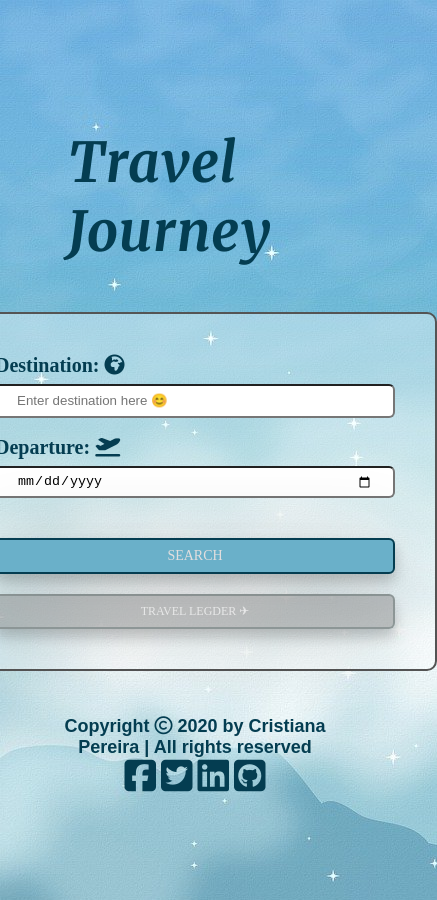
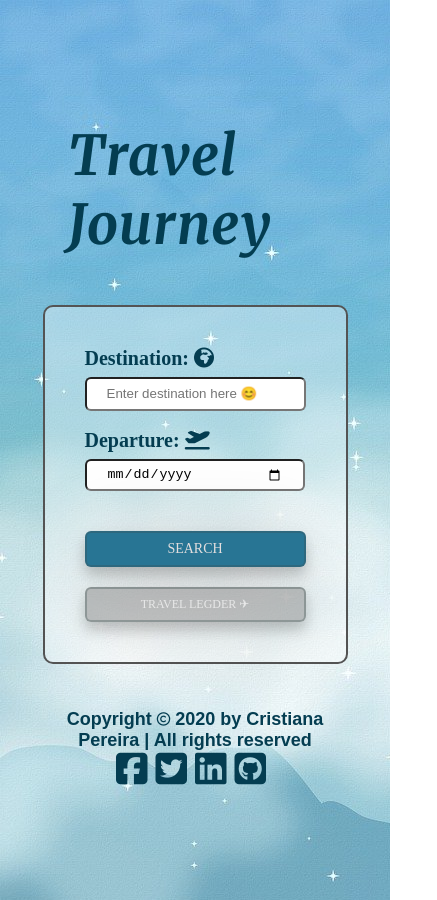
Before and after one commit to CristianaCostaPereira/Travel-App, a website built with webpack: page src/client/views/index.html in a window 390 px wide. Shown: the whole page, 437 px wide, since content can reach past the window. Built offline with nearby package versions, Linux system fonts and the light colour scheme; a web font is replaced by a local one.

Commit message:
CSS to form on mobile devices

```diff
--- a/src/client/styles/body.scss
+++ b/src/client/styles/body.scss
@@ -68,7 +68,7 @@ section {
     height: 160px;
 }
 
-@media screen and (max-width: 800px) {
+@media screen and (max-width: 900px) {
     .heading {
         display: flex;
         justify-content: center;
--- a/src/client/styles/footer.scss
+++ b/src/client/styles/footer.scss
@@ -6,22 +6,32 @@ footer {
     margin-top: 20px;
 }
 
-.social-media:hover {
-    font-weight: 700;
+.social-media {
+    display: flex;
+    justify-content: center;
+    height: 50px;
+}
+
+.social-media a i:hover {
+    font-size: 39px;
 }
 
 .fa-facebook-square {
     color: rgb(4,61,81);
+    padding-right: 8px;
 }
 
 .fa-twitter-square {
     color: rgb(4,61,81);
+    padding-right: 8px;
 }
 
 .fa-linkedin {
     color: rgb(4,61,81);
+    padding-right: 8px;
 }
 
 .fa-github-square {
     color: rgb(4,61,81);
+    padding-right: 8px;
 }
--- a/src/client/styles/form.scss
+++ b/src/client/styles/form.scss
@@ -38,10 +38,8 @@ input[type="submit"] {
     color: rgb(226, 222, 222);
     width: 100%;
     text-transform: uppercase;
-    // border: 2px solid rgba(23, 128, 123, 0.878);
-    border: 2px solid rgb(4,61,81);
-    // background-color: rgba(37, 150, 121, 0.590);
-    background-color: rgb(106,176,201);
+    border: 2px solid rgba(59, 78, 84, 0.33);
+    background-color: rgb(40, 117, 148);
     padding: 8px;
     border-radius: 6px;
     cursor: pointer;
@@ -51,9 +49,9 @@ input[type="submit"] {
 }
 
 input[type="submit"]:hover {
-    // background-color: rgb(27, 136, 136);
-    background-color: rgba(4, 61, 81, 0.41);
     color: rgb(255, 254, 228);
+    background-color: rgb(4, 61, 81);
+    border: 2px solid rgb(4, 61, 81);
     box-shadow: 0 8px 6px 0 rgba(0,0,0,0.2), 0 12px 80px 0 rgba(0,0,0,0.19)
 }
 
@@ -78,3 +76,13 @@ input[type="submit"]:hover {
     background-color: rgb(138, 148, 148);
     box-shadow: 0 8px 6px 0 rgba(0,0,0,0.2), 0 12px 80px 0 rgba(0,0,0,0.19)
 }
+
+@media screen and (max-width: 900px) {
+    form.form {
+        width: auto;
+    }
+
+    input[type="date"] {
+        width: 80%;
+    }
+}
--- a/src/client/views/index.html
+++ b/src/client/views/index.html
@@ -15,7 +15,7 @@
 
         <div id="app">
             <!-- onsubmit="return false" prevents the page reload when "Search" button is clicked-->
-            <form class="" onsubmit="return false">
+            <form class="form" onsubmit="return false">
                 <div>
                     <div class="title">
                         <label for="destination">Destination:</label>
@@ -69,7 +69,9 @@
         </div>
 
         <footer>
-            <span>Copyright <i class="far fa-copyright fa-1x"></i> 2020 by Cristiana Pereira | All rights reserved</span>
+            <div class="copyright">
+                <span>Copyright <i class="far fa-copyright fa-xs"></i> 2020 by Cristiana Pereira | All rights reserved</span>
+            </div>
             <div class="social-media">
                 <a href="https://www.facebook.com/"><i class="fab fa-facebook-square fa-2x"></i></a>
                 <a href="https://twitter.com/login?lang=pt"><i class="fab fa-twitter-square fa-2x"></i></a>
```
